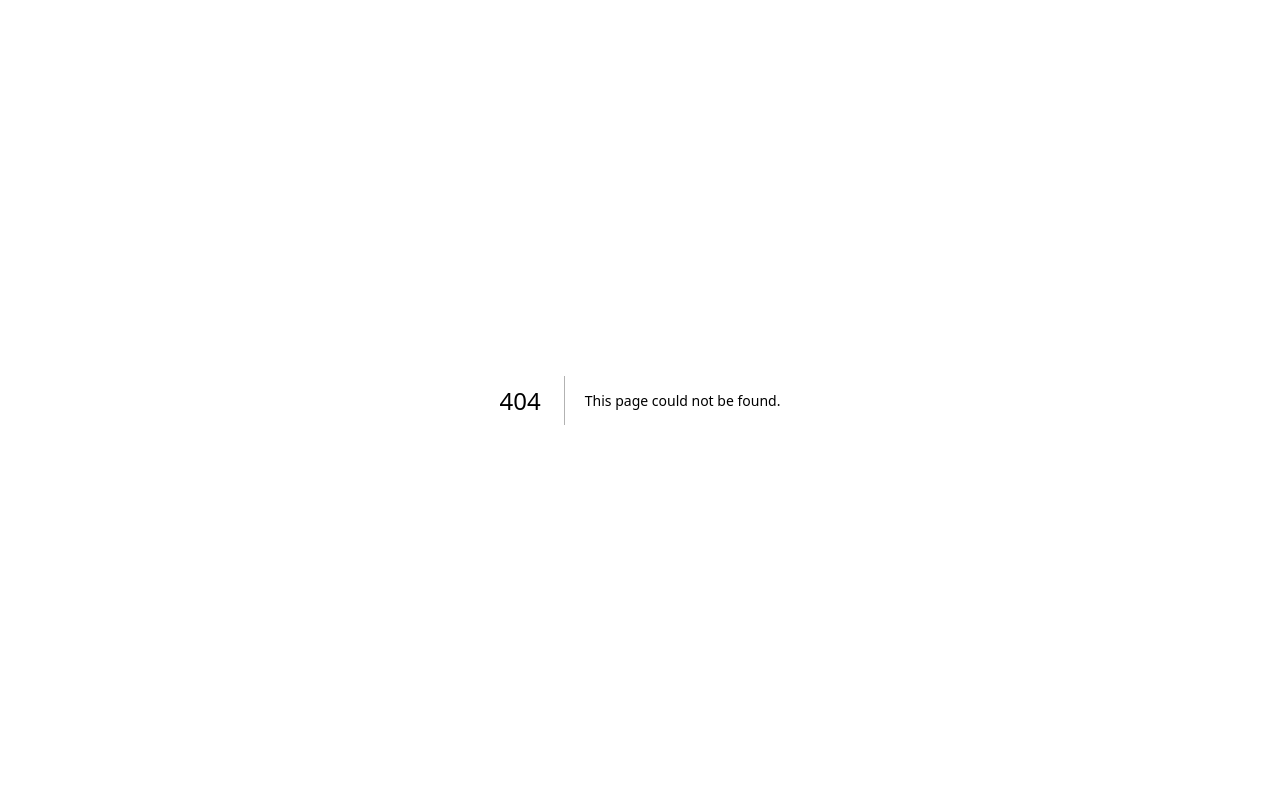
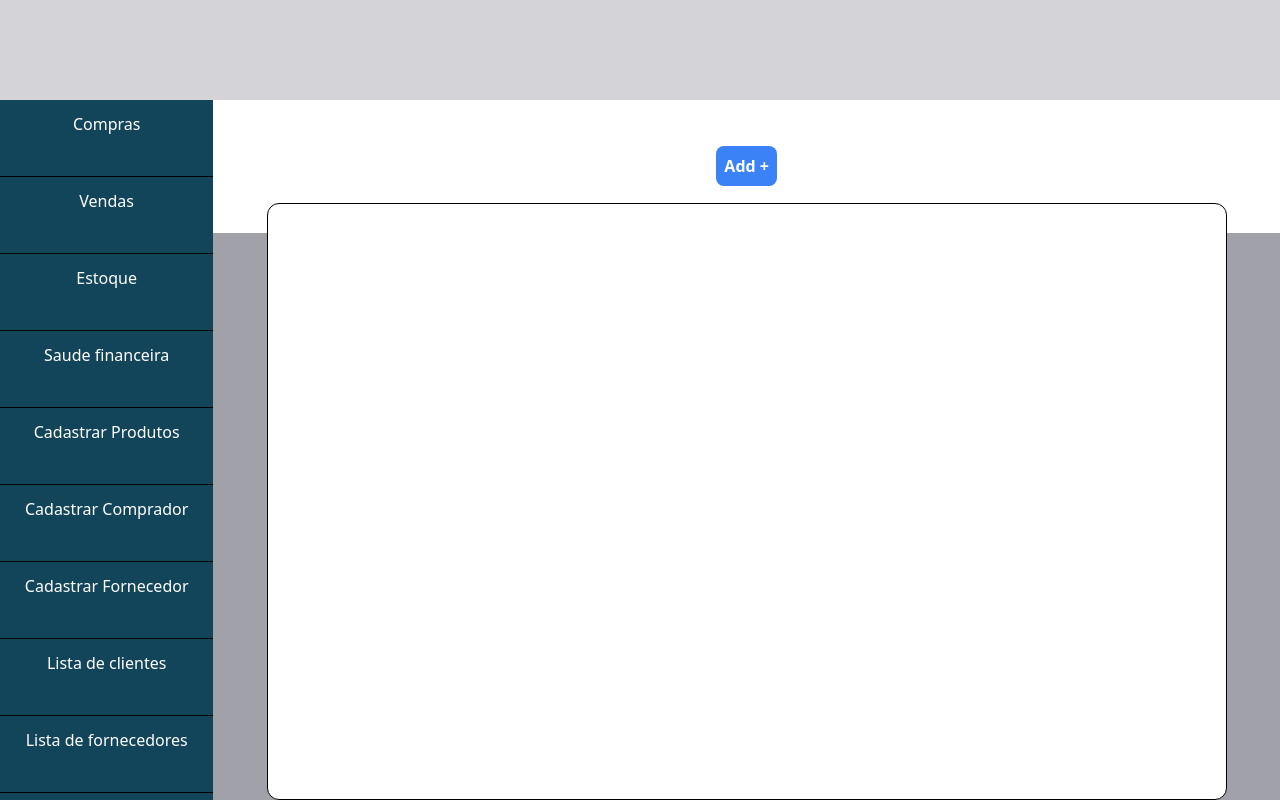
Before and after one commit to samlvbs/erp-reciclagem-nextJs, a Next.js app: page /user/compras in a window 1280 px wide. Before the commit this address had no page. Built offline with nearby package versions, Linux system fonts and the light colour scheme.

Commit message:
Add form buy, modal new buy

```diff
--- a/src/components/templates/app/ButtonAsideMenu.tsx
+++ b/src/components/templates/app/ButtonAsideMenu.tsx
@@ -8,7 +8,8 @@ export default function ButtonAsideMenu(props:ButtonAside){
     return(
         <Link href={props.url}>
             <div className={`
-                w-full bg-[#124559] hover:bg-[#598392] text-white p-3 border-b-2 border-black hover:h-14
+                w-full h-[11%] bg-[#124559] hover:bg-[#598392] text-white p-3
+                border-b-[1px] border-black hover:h-14
             `}>
                 <button>{props.name}</button>
             </div>
--- a/src/components/templates/app/Container.tsx
+++ b/src/components/templates/app/Container.tsx
@@ -1,7 +1,7 @@
 export default function Container(props:any){
     return(
         <div className={`
-            grid grid-cols-6 grid-rows-8 h-screen w-screen border-solid border-2
+            grid grid-cols-6 grid-rows-8 h-screen w-screen
         `}>
             {props.children}
         </div>
--- /dev/null
+++ b/src/components/templates/app/Content.tsx
@@ -0,0 +1,10 @@
+export default function Content(props:any){
+    return(
+        <div className={`
+            col-start-2 row-start-2 row-span-full col-span-full bg-zinc-400
+            flex flex-col items-center text-white
+        `}>
+            {props.children}
+        </div>
+    )
+}
--- a/src/components/templates/app/HighMenu.tsx
+++ b/src/components/templates/app/HighMenu.tsx
@@ -1,10 +1,10 @@
 export default function HighMenu(props:any){
     return(
         <div className={`
-            col-start-1 col-span-6 row-start-1 row-span-1 bg-black text-white
+            col-start-1 col-span-6 row-start-1 row-span-1 bg-zinc-300 text-white
 
         `}>
-            {props.children}
+
         </div>
     )
 }
--- a/src/components/templates/app/SideMenu.tsx
+++ b/src/components/templates/app/SideMenu.tsx
@@ -6,8 +6,8 @@ export default function SideMenu(props:any){
             col-start-1 row-start-2 row-span-full bg-[#124559] text-white text-center
 
         `}>
-            <ButtonAsideMenu name="Compras" url="/"/>
-            <ButtonAsideMenu name="Vendas" url="/"/>
+            <ButtonAsideMenu name="Compras" url="compras"/>
+            <ButtonAsideMenu name="Vendas" url="vendas"/>
             <ButtonAsideMenu name="Estoque" url="/"/>
             <ButtonAsideMenu name="Saude financeira" url="/"/>
             <ButtonAsideMenu name="Cadastrar Produtos" url="/"/>
--- /dev/null
+++ b/src/components/templates/app/formContent/CardList.tsx
@@ -0,0 +1,10 @@
+export default function CardList(props:any){
+    return(
+        <div className={`
+            w-[90%] h-[90%] border-solid border-[1px] border-black mt-[-30px] rounded-xl
+            bg-white
+        `}>
+
+        </div>
+    )
+}
--- /dev/null
+++ b/src/components/templates/app/formContent/FormSuperior.tsx
@@ -0,0 +1,57 @@
+import React, {useState} from "react";
+import InputForm from "./InputForm";
+
+const FormSuperior = () =>{
+    const [showNewBuy, setShowNewBuy] = useState(false);
+    return(
+        <div className={`
+            flex flex-col justify-center items-center bg-white w-full h-[20%]
+        `}>
+            <div className="flex justify-start items-start m-6 ">
+                <button onClick={()=>setShowNewBuy(true)} className={`
+                    bg-blue-500 hover:bg-blue-400 text-white p-2 rounded-lg font-bold
+
+                `}>Add +</button>
+            </div>
+            {
+                showNewBuy ? (
+                <div className={`relative mt-80`}>
+                    <div className={`
+                    flex flex-col gap-6 items-center justify-center bg-zinc-200 rounded-lg
+                    h-[400px] w-[400px] border-solid border-zinc-400 border-[1px]
+                    `}>
+                        <h1 className="text-zinc-600 font-bold text-xl">Adicionar nova compra</h1>
+                        <InputForm contentLabel="Cliente" placeholder="Nome do Cliente" type="text" id="nameCliente" />
+                        <InputForm contentLabel="Material" placeholder="Nome do Material" type="select" id="nameCliente" />
+                        <InputForm contentLabel="Quantidade" placeholder="Kg ou Unidade" type="text" id="nameCliente" />
+                        <InputForm contentLabel="Valor unit." placeholder="Valor por unidade" type="text" id="nameCliente" />
+                        <InputForm contentLabel="Total" placeholder="Valor total" type="text" id="nameCliente" />
+                        <div className="flex gap-2">
+                            <button onClick={()=>setShowNewBuy(false)} className={`
+                                bg-blue-500 hover:bg-blue-400 rounded-xl text-white font-bold p-2
+                            `}>Fechar</button>
+                            <button onClick={()=>setShowNewBuy(false)} className={`
+                                bg-blue-500 hover:bg-blue-400 rounded-xl text-white font-bold p-2
+                            `}>Add +</button>
+                            <button onClick={()=>setShowNewBuy(false)} className={`
+                                bg-blue-500 hover:bg-blue-400 rounded-xl text-white font-bold p-2
+                            `}>Concluir</button>
+                        </div>
+
+                    </div>
+                </div>
+                )
+                : null
+            }
+            {/* <div className={`
+                text-black flex gap-2 items-center justify-center mr-20
+            `}>
+                <label>Pesquisar</label>
+                <input type="text" className="border-solid border-2 border-black h-8 rounded-md"/>
+            </div> */}
+
+        </div>
+    )
+}
+
+export default FormSuperior;
--- /dev/null
+++ b/src/components/templates/app/formContent/InputForm.tsx
@@ -0,0 +1,16 @@
+export interface InputLabel{
+    contentLabel: string
+    placeholder: string
+    type: string
+    id: string
+}
+export default function InputForm(props:InputLabel){
+    return(
+        <div className="flex gap-2 text-black">
+            <label>{props.contentLabel}</label>
+            <input  type={props.type} placeholder={props.placeholder} id={props.id}
+            className="text-center border-b-[1px] border-zinc-300 rounded-lg"
+            />
+        </div>
+    )
+}
--- /dev/null
+++ b/src/pages/user/compras.tsx
@@ -0,0 +1,20 @@
+import Page from "@/components/templates/Page";
+import Container from "@/components/templates/app/Container";
+import Content from "@/components/templates/app/Content";
+import HighMenu from "@/components/templates/app/HighMenu";
+import SideMenu from "@/components/templates/app/SideMenu";
+import CardList from "@/components/templates/app/formContent/CardList";
+import FormSuperior from "@/components/templates/app/formContent/FormSuperior";
+
+export default function Compras(){
+    return(
+       <Container>
+            <HighMenu/>
+            <SideMenu/>
+            <Content>
+                <FormSuperior/>
+                <CardList/>
+            </Content>
+       </Container>
+    )
+}
--- /dev/null
+++ b/src/pages/user/vendas.tsx
@@ -0,0 +1,20 @@
+import Page from "@/components/templates/Page";
+import Container from "@/components/templates/app/Container";
+import Content from "@/components/templates/app/Content";
+import HighMenu from "@/components/templates/app/HighMenu";
+import SideMenu from "@/components/templates/app/SideMenu";
+
+export default function Vendas(){
+    return(
+       <Container>
+            <HighMenu>
+                <h1>menu superior</h1>
+            </HighMenu>
+            <SideMenu>
+            </SideMenu>
+            <Content>
+                <h1>Conteudo Vendas</h1>
+            </Content>
+       </Container>
+    )
+}
```
